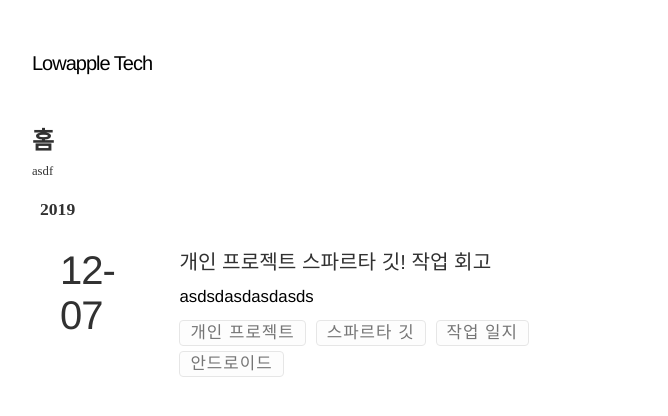
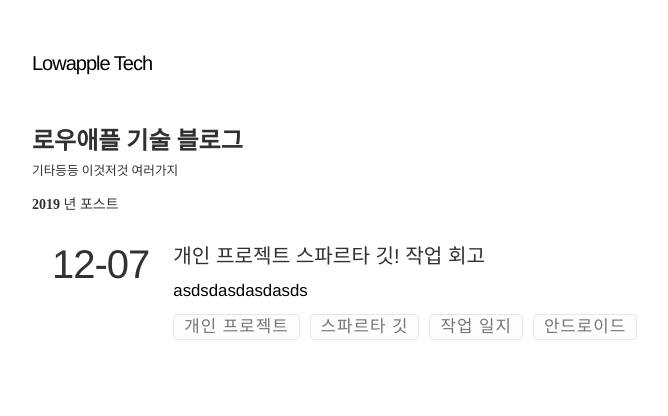
Before and after one commit to lowapple/blog, a Gatsby site: page / in a window 1280 px wide. Shown: the whole page, without its empty margins (288-956 px from the left). Built offline with nearby package versions, Linux system fonts and the light colour scheme; Gatsby itself is replaced by a stand-in of ours; some packages are replaced by stand-ins of ours; a web font is replaced by a local one.

Commit message:
포스트 타입 추가

```diff
--- a/src/components/organisms/PostTags/index.js
+++ b/src/components/organisms/PostTags/index.js
@@ -1,6 +1,7 @@
 import React from "react"
 import classNames from 'classnames'
 import styles from './style.module.scss'
+import PropTypes from "prop-types"
 
 const PostTags = ({ tags }) => {
     // 태그 목록
@@ -12,4 +13,12 @@ const PostTags = ({ tags }) => {
     return <p>{tagsList(tags)}</p>
 }
 
+PostTags.propTypes = {
+    tags: PropTypes.array
+}
+
+PostTags.defaultProps = {
+    tags: []
+}
+
 export default PostTags
--- a/src/layouts/post.js
+++ b/src/layouts/post.js
@@ -4,14 +4,12 @@ import { Link, graphql } from "gatsby"
 import DefaultLayout from "../layouts/default"
 import SEO from "../components/seo"
 import { getPostDate } from '../utils'
+import PostTags from "../components/organisms/PostTags"
 
 const PostTemplate = ({ data, pageContext }) => {
-  console.log(data)
   const { markdownRemark } = data
   const { frontmatter, html } = markdownRemark
   const { next, prev } = pageContext
-
-  console.log(frontmatter)
 
   return (
     <DefaultLayout>
@@ -26,6 +24,7 @@ const PostTemplate = ({ data, pageContext }) => {
         <div className="divider" />
         <div dangerouslySetInnerHTML={{ __html: html }} />
       </article>
+      <PostTags tags={frontmatter.tags}/>
       <div className="page-navigation code">
         {prev && (
           <Link
@@ -65,6 +64,7 @@ export const pageQuery = graphql`
       frontmatter {
         date
         title
+        tags
       }
     }
   }
--- a/src/pages/blog/2019-12-07-개인 프로젝트-스파르타깃-1.md
+++ b/src/pages/blog/2019-12-07-개인 프로젝트-스파르타깃-1.md
@@ -3,4 +3,5 @@ title: 개인 프로젝트 스파르타 깃! 작업 회고
 date: 2019-12-07
 tags: ['개인 프로젝트', '스파르타 깃', '작업 일지', '안드로이드']
 description: asdsdasdasdasds
+type: archive
 ---
--- a/src/pages/index.js
+++ b/src/pages/index.js
@@ -9,10 +9,9 @@ import { groupBy, getDateYear, getArchivePostDate } from "../utils"
 import PageHeader from '../components/organisms/PageHeader';
 
 const IndexPage = ({ data }) => {
-    // all posts without dates are assumed to be drafts or pages
-    // not to be added to postsList
+    // 포스트 리스트 필터
     const posts = data.allMarkdownRemark.edges.filter(
-      p => p.node.frontmatter.date !== null
+      p => p.node.frontmatter.date !== null && p.node.frontmatter.type === "archive"
     )
     // PostElement 리스트 생성
     const postsList = posts =>
@@ -24,7 +23,7 @@ const IndexPage = ({ data }) => {
     const postsListContainer = groupBy(posts, getDateYear)
       .map(({ year, posts }, i) => (
         <div key={i}>
-          <h4 className="code">{year}</h4>
+          <p><b>{year}</b> 년 포스트</p>
           {postsList(posts)}
         </div>
       )).reverse()
@@ -33,7 +32,7 @@ const IndexPage = ({ data }) => {
     return (
       <DefaultLayout>
         <SEO title="Home" />
-        <PageHeader title={"홈"} description={"asdf"}/>
+        <PageHeader title={"로우애플 기술 블로그"} description={"기타등등 이것저것 여러가지"}/>
         <section>
           <ul>{postsListContainer}</ul>
         </section>
@@ -57,6 +56,7 @@ export const pageQuery = graphql`
             title
             tags
             description
+            type
           }
         }
       }
--- a/src/styles/_main.scss
+++ b/src/styles/_main.scss
@@ -134,6 +134,10 @@ sup {
 time {
   color: #555;
 }
+.post-tags {
+  margin-top: 8px;
+}
+
 code,
 pre,
 .code,
@@ -382,8 +386,6 @@ article {
   text-align: left;
 
 section {
-  padding-left: 8px;
-  padding-right: 8px;
   margin: 0 auto 50px auto;
   ul {
     list-style: none;
```
